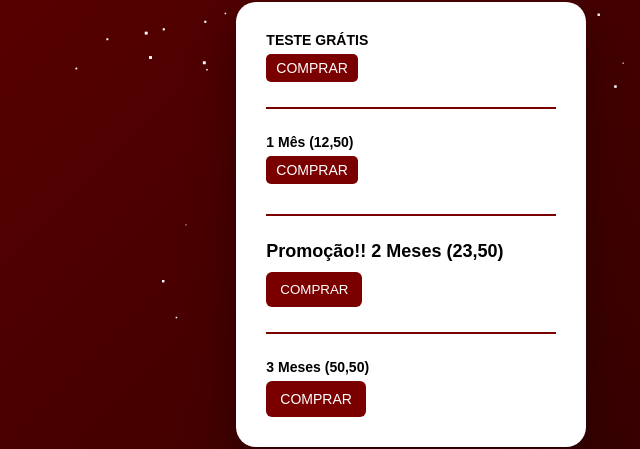
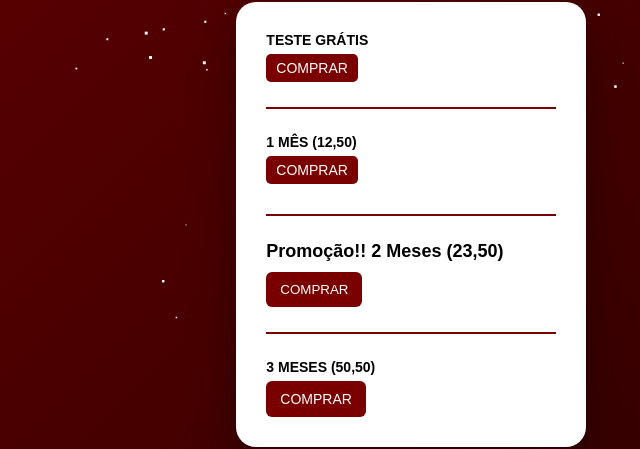
Before and after one commit to bielfreitass/toshiruzbot-infos, a website: page index.html in a window 1280 px wide. Shown: the part 154-603 px from the top of the page, 229-869 px from the left. Drawn offline with Linux system fonts and the light colour scheme.

Commit message:
Update index.html

```diff
--- a/index.html
+++ b/index.html
@@ -146,7 +146,7 @@
       <div class="divider"></div>
 
       <div class="plan-section">
-        <span>1 Mês (12,50)</span>
+        <span>1 MÊS (12,50)</span>
         <button onclick="window.open('https://wa.me/558688559115?text=Olá,+quero+comprar+1+mês+do+ToshiruzBot-V1', '_blank')">COMPRAR</button>
       </div>
       <!-- Linha separadora -->
@@ -167,7 +167,7 @@
 
 <!-- Plano 3 meses -->
 <div class="plan-section">
-        <span>3 Meses (50,50)</span>
+        <span>3 MESES (50,50)</span>
   <a href="https://wa.me/558688559115?text=Olá+quero+adquirir+o+ToshiruzBot-V1+por+3+meses" target="_blank">
     <button style="background: #7a0000; color: #fff; border: none; padding: 10px 14px; border-radius: 6px; cursor: pointer;">
       COMPRAR
```
